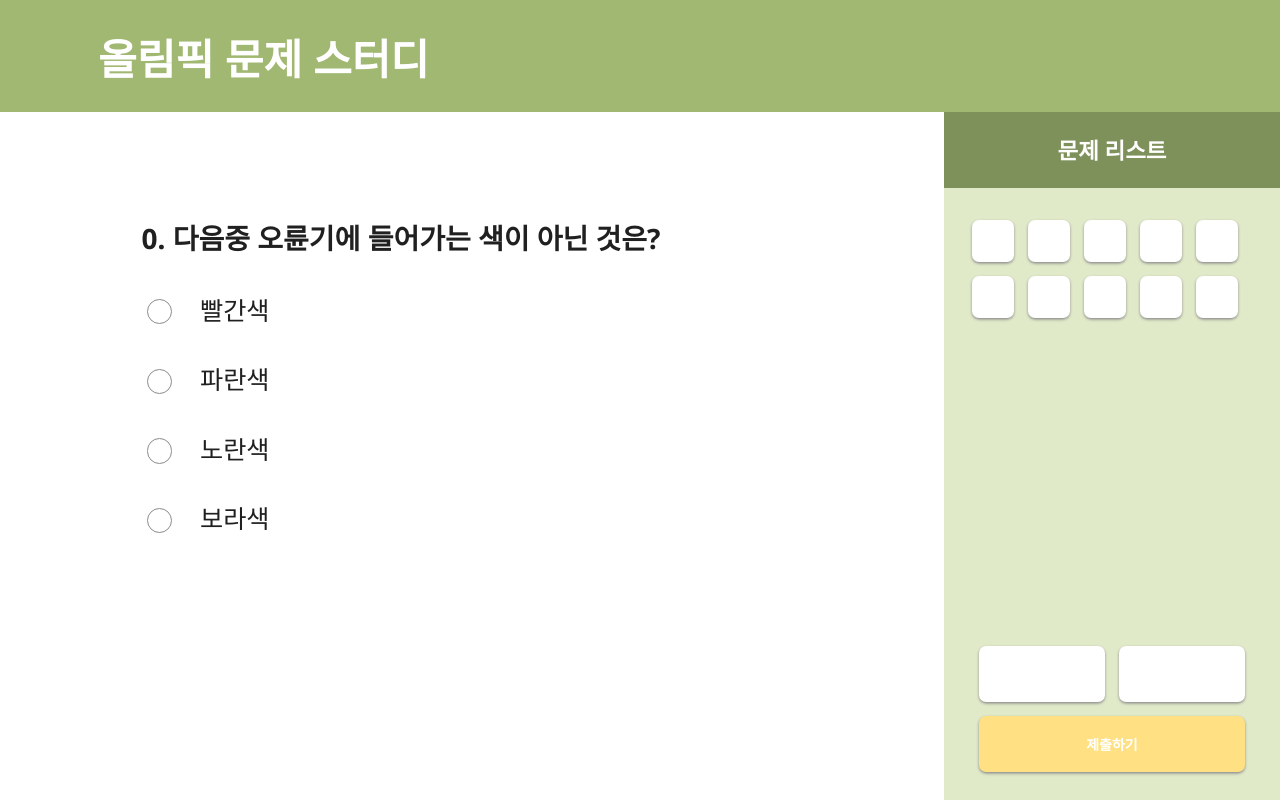
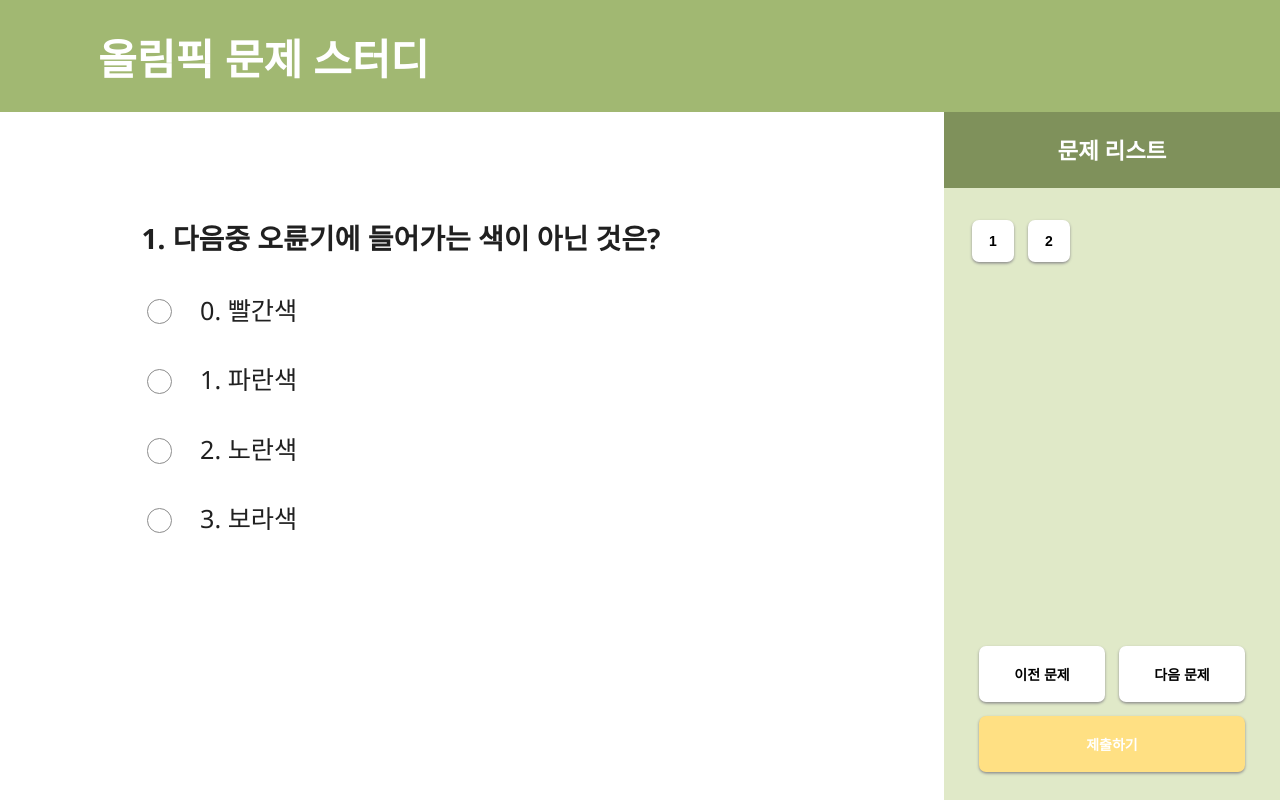
Before and after one commit to Spring-Cooler/SGMA_Frontend, a Vue app: page /exams/1 in a window 1280 px wide. Built offline with nearby package versions, Linux system fonts and the light colour scheme; what v-calendar would draw is missing.

Commit message:
Add: 문제 리스트 사이드바 버튼 구현

```diff
--- a/src/views/Problem/ExamPage.vue
+++ b/src/views/Problem/ExamPage.vue
@@ -9,12 +9,12 @@
 			<section class="main-contents">
 				<div class="problem-container">
 					<div class="problem-content">
-						<p>{{ problemIndex }}. {{ current_problem.problem_content }}</p>
+						<p>{{ problemIndex + 1 }}. {{ current_problem.problem_content }}</p>
 					</div>
 					<form class="problem-choice">
-						<label for="" v-for="item in current_problem.choices">
-							<input type="radio" name="chk_ans" value="">
-							<p>{{ item }}</p>
+						<label for="" v-for="(item, index) in current_problem.choices">
+							<input type="radio" name="chk_ans">
+							<p>{{ index }}. {{ item }}</p>
 						</label>
 					</form>
 
@@ -25,7 +25,9 @@
 			<div class="info">문제 리스트</div>
 			<div class="menu-container">
 				<div class="top-menu-container">
-					<button type="button" id="btn1" class="btn problem-btn">1</button>
+					<button v-for="n in problemInfos.length" class="btn problem-btn" :key="n"
+						@click="problemIndex = n - 1; console.log(problemIndex)">{{ n }}</button>
+					<!-- <button type="button" id="btn1" class="btn problem-btn">1</button>
 					<button type="button" id="btn2" class="btn problem-btn">2</button>
 					<button type="button" id="btn3" class="btn problem-btn">3</button>
 					<button type="button" id="btn4" class="btn problem-btn">4</button>
@@ -34,7 +36,7 @@
 					<button type="button" id="btn7" class="btn problem-btn">7</button>
 					<button type="button" id="btn8" class="btn problem-btn">8</button>
 					<button type="button" id="btn9" class="btn problem-btn">9</button>
-					<button type="button" id="btn10" class="btn problem-btn">10</button>
+					<button type="button" id="btn10" class="btn problem-btn">10</button> -->
 				</div>
 				<div class="bottom-menu-container">
 					<button type="button" id="prev" class="btn move-btn">이전 문제</button>
@@ -47,20 +49,30 @@
 </template>
 
 <script setup>
-import { ref } from 'vue';
-import Title from '@/components/common/Title.vue';
+import { ref, watch } from 'vue';
 let problemIndex = ref(0);
-let problemInfos = ref([{
-	problemId: 1,
-	problem_content: "다음중 오륜기에 들어가는 색이 아닌 것은?",
-	problem_type: "MULTIPLE",
-	choices: ["빨간색", "파란색", "노란색", "보라색"]
+let problemInfos = ref([
+	{
+		problem_id: 1,
+		problem_content: "다음중 오륜기에 들어가는 색이 아닌 것은?",
+		problem_type: "MULTIPLE",
+		choices: ["빨간색", "파란색", "노란색", "보라색"]
+	},
+	{
+		problem_id: 2,
+		problem_content: "올림픽을 최초로 개최한 국가는?",
+		problem_type: "MULTIPLE",
+		choices: ["이탈리아", "스페인", "로마", "그리스"]
+	}])
+let current_problem = ref(problemInfos.value[problemIndex.value])
+// console.log(problemInfos[problemIndex.value])
+// console.log(current_problem.value)
+watch(problemIndex, (newIndex) => {
+	current_problem.value = problemInfos.value[newIndex];
+})
+</script>
 
-}])
-let current_problem = ref(problemInfos.value[problemIndex.value])
-console.log(problemInfos[problemIndex.value])
-console.log(current_problem.value)
-</script>
+
 <style scoped>
 body,
 html {
@@ -230,6 +242,7 @@ li {
 }
 
 .problem-btn {
+	color: black;
 	height: 6rem;
 	width: 6rem;
 }
@@ -240,6 +253,7 @@ li {
 }
 
 .move-btn {
+	color: black;
 	height: 8rem;
 	width: 18rem;
 }
```
